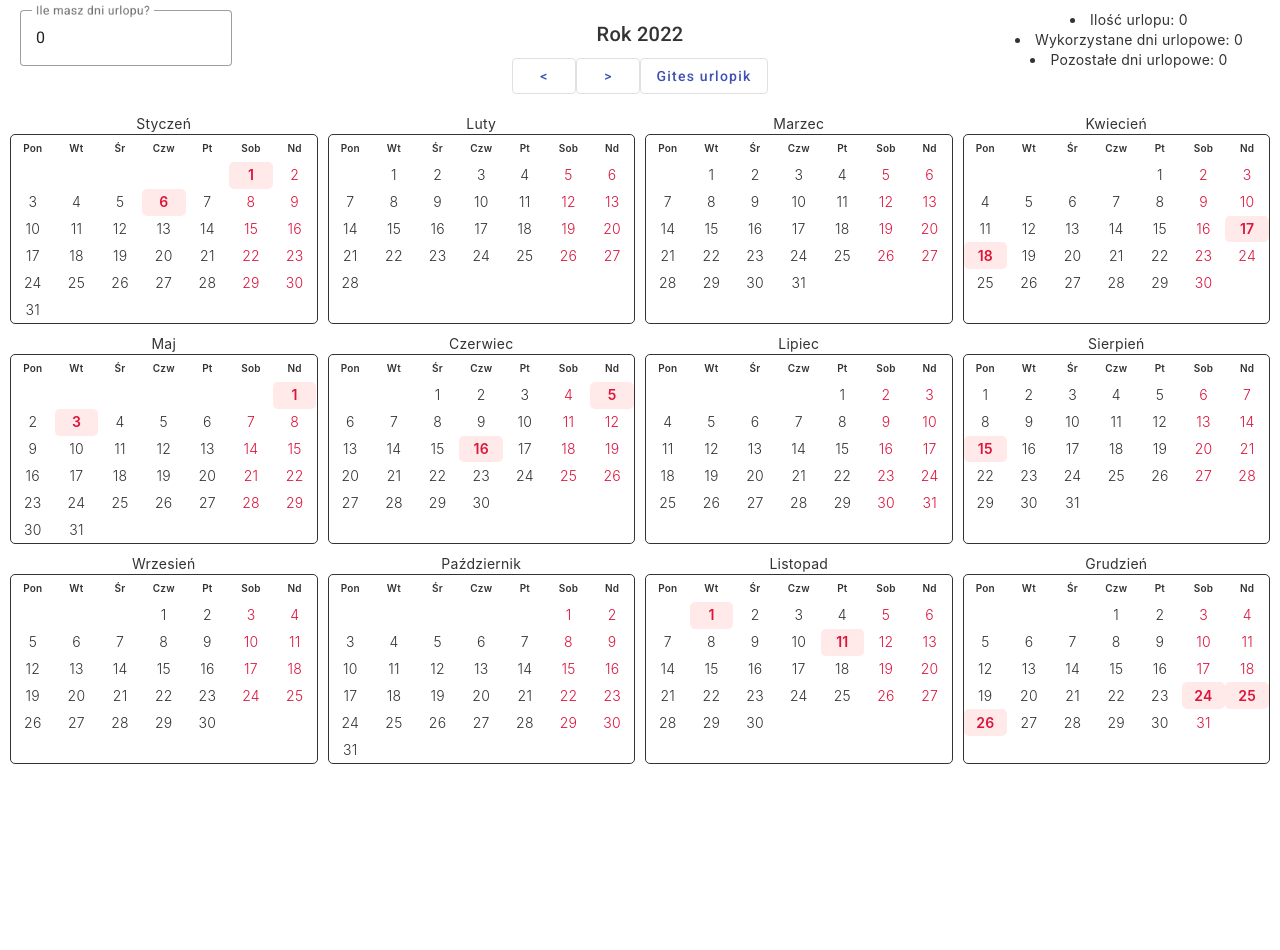
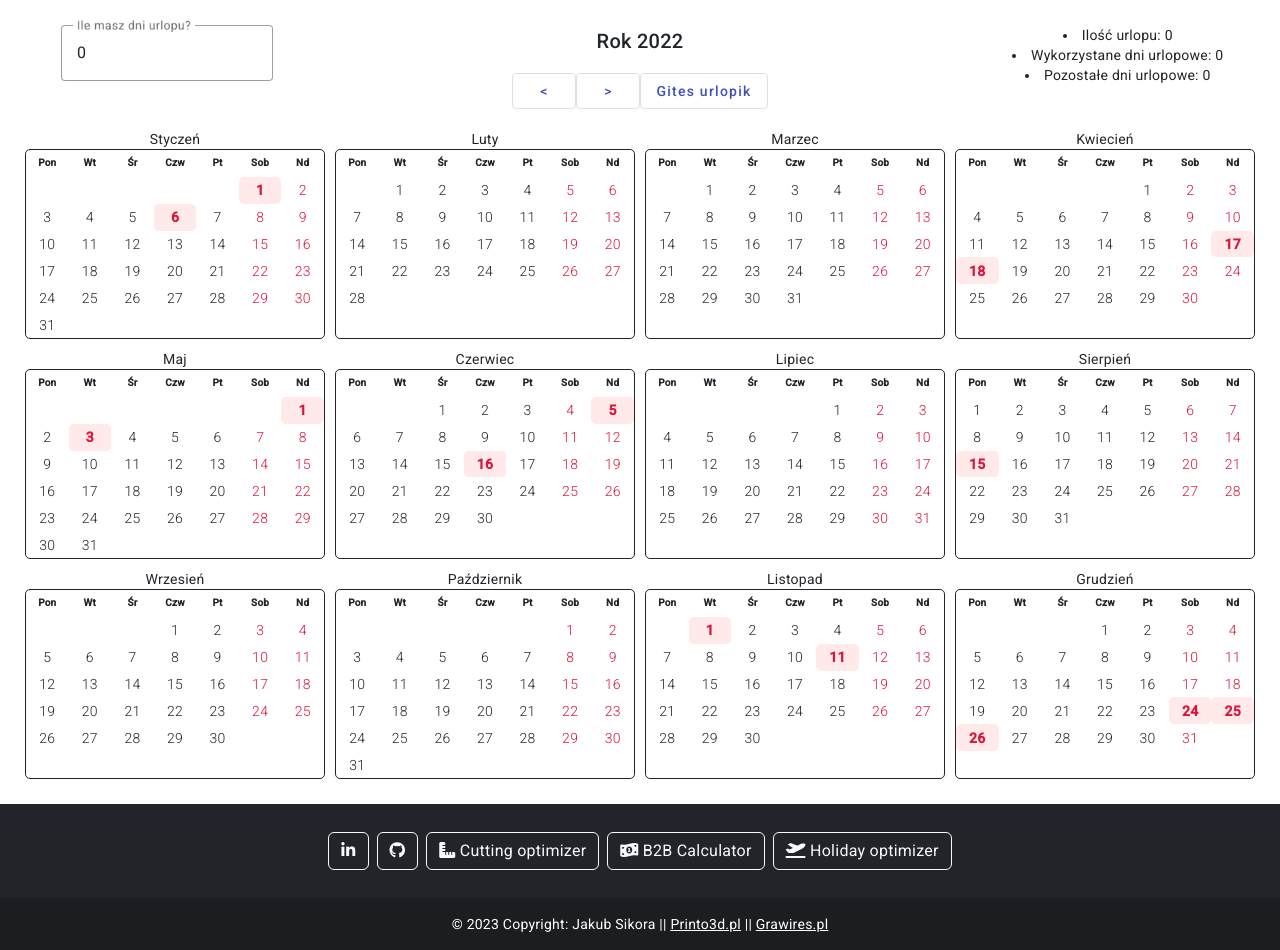
Before and after one commit to grawi-sikorsky/HolidayOptimizer, an Angular app: page / in a window 1280 px wide. Before the commit the page ends 800 px from the top, so only its background shows below. Built offline with nearby package versions, Linux system fonts and the light colour scheme.

Commit message:
Bottom footer with links

```diff
--- a/src/app/app.module.ts
+++ b/src/app/app.module.ts
@@ -8,12 +8,14 @@ import { BrowserAnimationsModule } from '@angular/platform-browser/animations';
 import { MaterialModule } from './material/material.module';
 import { MonthComponent } from './month/month.component';
 import { FormsModule } from '@angular/forms';
+import { FooterComponent } from './main-view/footer/footer.component';
 
 @NgModule({
   declarations: [
     AppComponent,
     MainViewComponent,
     MonthComponent,
+    FooterComponent,
   ],
   imports: [
     BrowserModule,
--- /dev/null
+++ b/src/app/main-view/footer/footer.component.html
@@ -0,0 +1,42 @@
+<footer class="bg-dark text-center text-white">
+  <!-- Grid container -->
+  <div class="container p-4 pb-0">
+    <!-- Section: Social media -->
+    <section class="mb-4">
+      <!-- Linkedin -->
+      <a class="btn btn-outline-light btn-floating m-1" href="https://www.linkedin.com/in/jakubsikora/" target="_blank"
+        role="button">
+        <i class="fab fa-linkedin-in"></i>
+      </a>
+
+      <!-- Github -->
+      <a class="btn btn-outline-light btn-floating m-1" href="https://github.com/grawi-sikorsky" target="_blank" role="button">
+        <i class="fab fa-github"></i>
+      </a>
+
+      <!-- OTHER APPS -->
+      <a class="btn btn-outline-light btn-floating m-1" href="https://cutter.grawires.pl/" target="_blank" role="button">
+        <i class="fa-solid fa-ruler-combined"></i> Cutting optimizer
+      </a>
+
+      <a class="btn btn-outline-light btn-floating m-1" href="https://b2b.grawires.pl/" target="_blank" role="button">
+        <i class="fa-solid fa-money-bill-1-wave"></i> B2B Calculator
+      </a>
+
+      <a class="btn btn-outline-light btn-floating m-1" href="https://holidays.grawires.pl/" target="_blank" role="button">
+        <i class="fa-solid fa-plane-departure"></i> Holiday optimizer
+      </a>
+      <!-- OTHER APPS -->
+    </section>
+    <!-- Section: Social media -->
+  </div>
+  <!-- Grid container -->
+
+  <!-- Copyright -->
+  <div class="text-center p-3" style="background-color: rgba(0, 0, 0, 0.2);">
+    © 2023 Copyright: Jakub Sikora ||
+    <a class="text-white" href="https://printo3d.pl/" target="_blank">Printo3d.pl</a> ||
+    <a class="text-white" href="https://grawires.pl/" target="_blank">Grawires.pl</a>
+  </div>
+  <!-- Copyright -->
+</footer>
--- a/src/app/main-view/main-view.component.css
+++ b/src/app/main-view/main-view.component.css
@@ -1,3 +1,26 @@
+a,
+a:visited,
+a:hover {
+    color: #1976d2;
+    text-decoration: none;
+}
+
+a:hover {
+    color: #125699;
+}
+
+.body-wrapper{
+  text-align:center;
+  display:flex;
+  flex-direction:column;
+  min-height:100vh;
+}
+
+.content-wrapper{
+  flex: 1;
+  padding: 15px;
+}
+
 /* Responsive Styles */
 @media (min-width: 1400px) {
     .year {
--- a/src/app/main-view/main-view.component.html
+++ b/src/app/main-view/main-view.component.html
@@ -1,37 +1,7 @@
-<style>
-    :host {
-        font-family: -apple-system, BlinkMacSystemFont, "Segoe UI", Roboto, Helvetica, Arial, sans-serif, "Apple Color Emoji", "Segoe UI Emoji", "Segoe UI Symbol";
-        font-size: 14px;
-        color: #333;
-        box-sizing: border-box;
-        -webkit-font-smoothing: antialiased;
-        -moz-osx-font-smoothing: grayscale;
-    }
 
-    h1,
-    h2,
-    h3,
-    h4,
-    h5,
-    h6 {
-        margin: 8px 0;
-    }
+<div class="body-wrapper">
+  <div class="content-wrapper">
 
-    p {
-        margin: 0;
-    }
-
-    a,
-    a:visited,
-    a:hover {
-        color: #1976d2;
-        text-decoration: none;
-    }
-
-    a:hover {
-        color: #125699;
-    }
-</style>
     <div class="row">
         <div class="col-3">
             <div class="holidayform">
@@ -59,18 +29,21 @@
     </div>
 
     <div class="year text-center">
-
         <div class="month" *ngFor="let month of this.months; let i=index">
             {{ miesiaceCaptions[i] }}
 
             <app-month [monthToDisplay]="i" [yearSelected]="this.year" (selectedDay)="selectDay($event)">
             </app-month>
         </div>
+    </div>
 
-
-
-</div>
     <div>
 
         <!-- Day selected: {{daySelected}} -->
     </div>
+
+  </div>
+
+  <app-footer></app-footer>
+
+</div>
--- a/src/index.html
+++ b/src/index.html
@@ -9,6 +9,7 @@
   <link rel="preconnect" href="https://fonts.gstatic.com">
   <link href="https://fonts.googleapis.com/css2?family=Roboto:wght@300;400;500&display=swap" rel="stylesheet">
   <link href="https://fonts.googleapis.com/icon?family=Material+Icons" rel="stylesheet">
+  <link href="https://cdnjs.cloudflare.com/ajax/libs/font-awesome/6.2.1/css/all.css" rel="stylesheet">
 </head>
 <body class="mat-typography">
   <app-root></app-root>
```
Also changed, not shown: src/app/main-view/footer/footer.component.ts (added, +10 -0 lines), src/app/main-view/footer/footer.component.css (added). Lines whose indentation alone changed are shown as unchanged.
